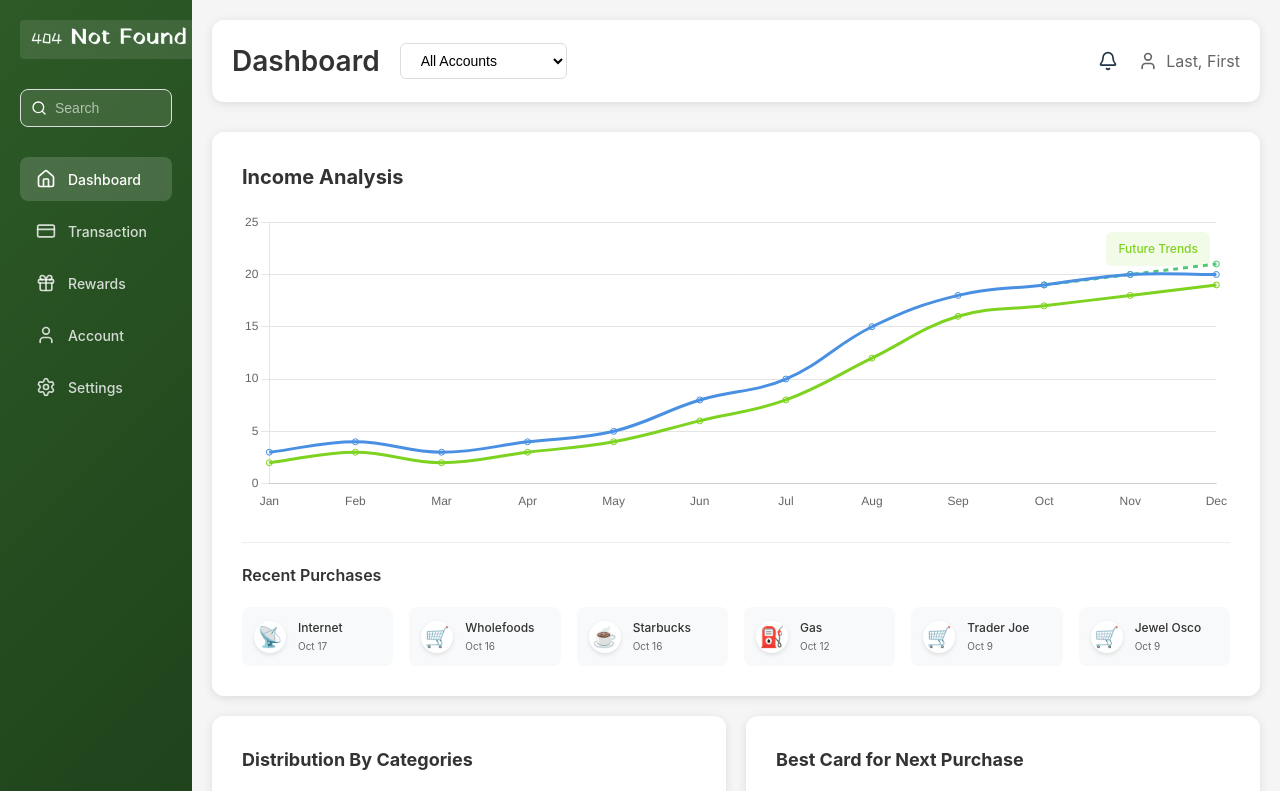
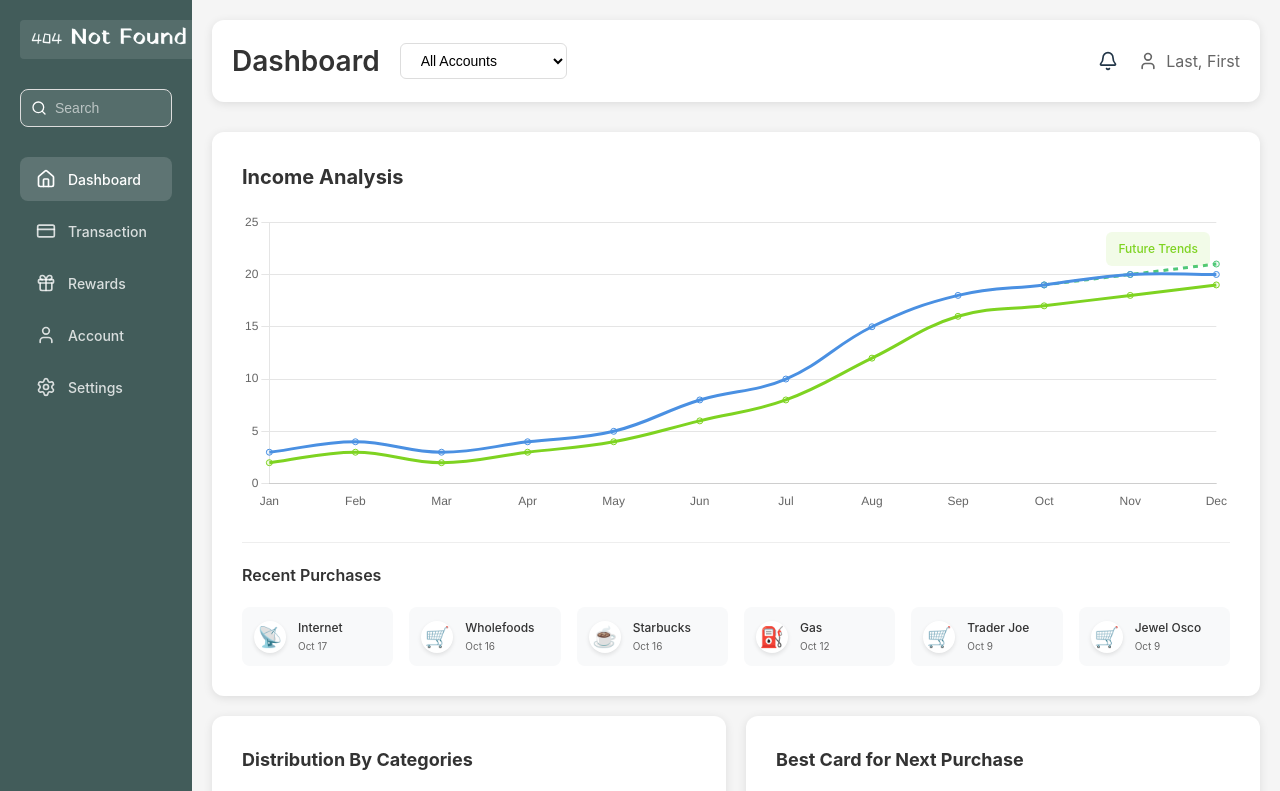
Before and after one commit to ch6rles/spendtracker_cs100, a React (Vite) app: page / in a window 1280 px wide. Shown: the top 791 px of the page. Built offline with nearby package versions, Linux system fonts and the light colour scheme.

Commit message:
just change background color of sidebar

```diff
--- a/src/components/Sidebar.css
+++ b/src/components/Sidebar.css
@@ -1,7 +1,7 @@
 .sidebar {
   width: 15vw;
   height: auto;
-  background: linear-gradient(135deg, #2d5a27 0%, #1a3a17 100%);
+  background: linear-gradient(135deg, #425C5A 0%, #425C5A 100%);
   color: white;
   padding: 20px;
   box-sizing: border-box;
@@ -97,6 +97,6 @@
 }
 
 img {
-    max-width: 13vw;
-    height: auto;
+  max-width: 13vw;
+  height: auto;
 }
```
